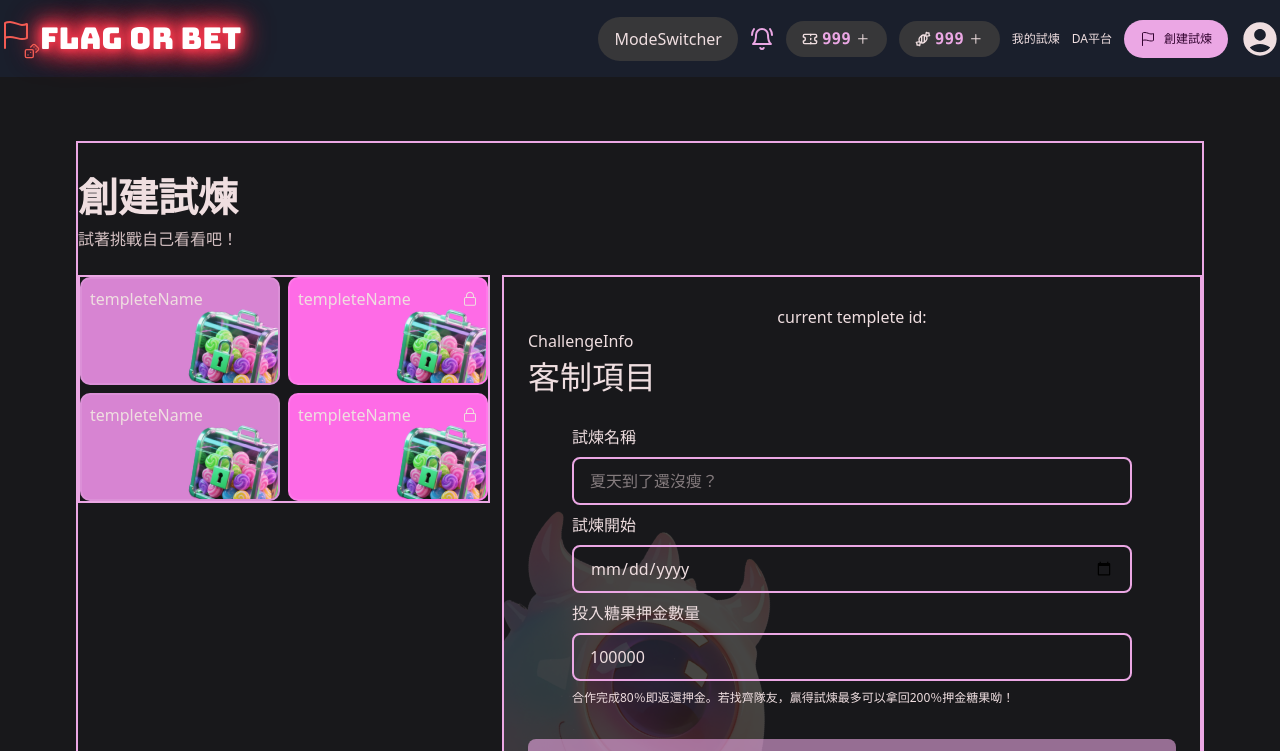
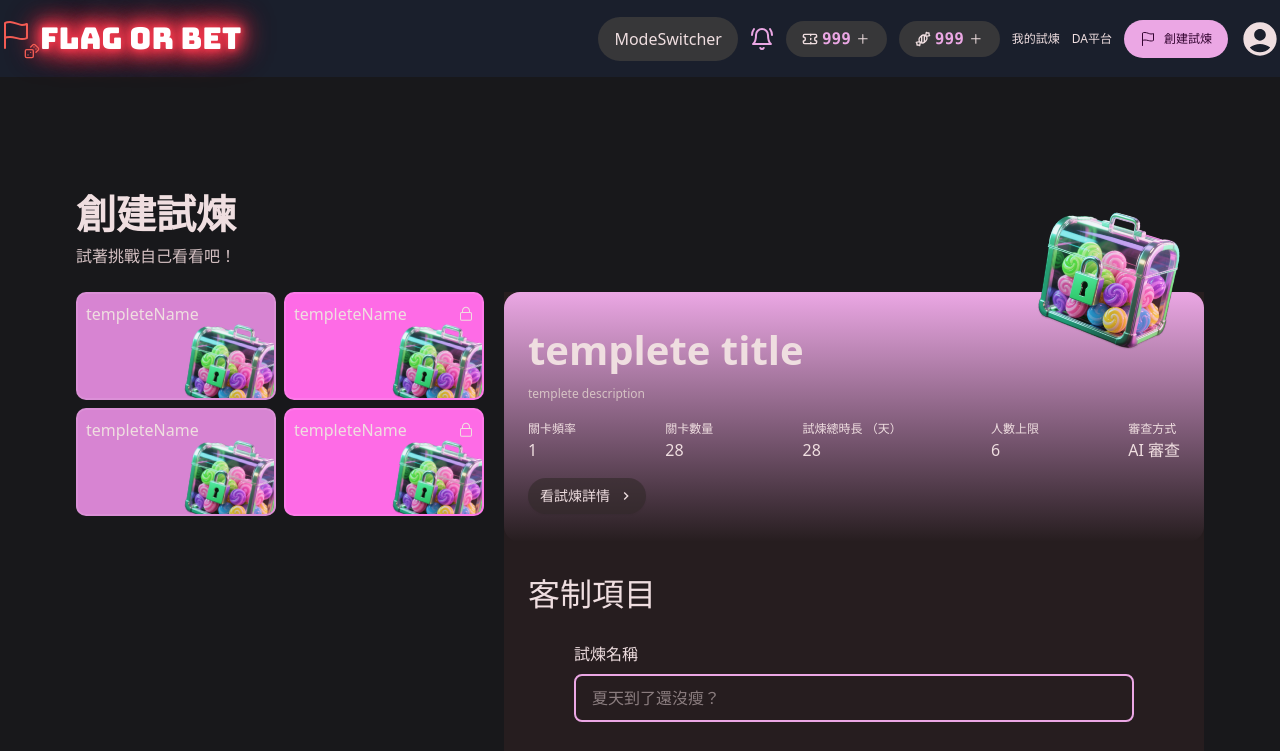
Before and after one commit to TooruTW/GoBetGoal, a React (Vite) app: page /create-trial in a window 1280 px wide. Shown: the top 751 px of the page. Built offline with nearby package versions, Linux system fonts and the light colour scheme.

Commit message:
feat-create-trial-form

```diff
--- a/src/components/pages/CreateTrial/components/ChallengeInfo.tsx
+++ b/src/components/pages/CreateTrial/components/ChallengeInfo.tsx
@@ -1,3 +1,51 @@
+import { MdKeyboardArrowRight } from "react-icons/md";
+import { Button } from "@/components/ui/button";
+
 export default function ChallengeInfo() {
-  return <div>ChallengeInfo</div>;
+  const color = "#eba7e4";
+  const templeteimgurl = "/challengeimg.png";
+  return (
+    <div
+      style={{
+        background: `linear-gradient(to bottom, ${color}, transparent)`,
+      }}
+      className="rounded-2xl px-6 py-7 relative flex flex-col gap-4"
+    >
+      <img src={templeteimgurl} alt="" className="size-35 absolute -top-1/3 right-6 rotate-9" />
+      <div>
+        <h1 className="text-h1 font-bold">templete title </h1>
+        <span className="text-label text-schema-on-surface-variant">
+          templete description
+        </span>
+      </div>
+
+      <ul className="flex justify-between">
+        <li>
+          <p className="text-label">關卡頻率</p> <p className="text-p">1</p>
+        </li>
+        <li>
+          <p className="text-label">關卡數量</p> <p className="text-p">28</p>
+        </li>
+        <li>
+          <p className="text-label">試煉總時長 （天）</p>
+          <p className="text-p"> 28 </p>
+        </li>
+        <li>
+          <p className="text-label">人數上限</p> <p className="text-p">6</p>
+        </li>
+        <li>
+          <p className="text-label">審查方式</p>{" "}
+          <p className="text-p">AI 審查</p>
+        </li>
+      </ul>
+
+      <div className="flex justify-between items-center">
+        <Button variant="createTrialDetail">
+          <span>看試煉詳情 </span>
+          <MdKeyboardArrowRight></MdKeyboardArrowRight>
+        </Button>
+        <div></div>
+      </div>
+    </div>
+  );
 }
--- a/src/components/pages/CreateTrial/components/CreateTrialForm.tsx
+++ b/src/components/pages/CreateTrial/components/CreateTrialForm.tsx
@@ -1,21 +1,15 @@
-import { useParams } from "react-router-dom";
 import ChallengeInfo from "./ChallengeInfo";
-import { monsterDefault } from "@/assets/monster";
 import Form from "./Form";
 
 export default function CreateTrialForm() {
-  const { id } = useParams();
+
   return (
-    <div className="max-w-175 w-full flex flex-col gap-2 border-2 border-schema-primary px-6 py-7 relative overflow-hidden">
-      <img
-        src={monsterDefault}
-        alt="bg-decoration"
-        className=" absolute -bottom-40 -left-25 z-0 w-100 opacity-20 rotate-20"
-      />
+    <div className="max-w-175 w-full flex flex-col gap-2 relative bg-schema-surface-container">
+
       <div className="relative z-10">
-        <p className="text-center">current templete id: {id}</p>
         <ChallengeInfo></ChallengeInfo>
         <Form></Form>
+
       </div>
     </div>
   );
--- a/src/components/pages/CreateTrial/components/Form.tsx
+++ b/src/components/pages/CreateTrial/components/Form.tsx
@@ -1,3 +1,4 @@
+import { monsterDefault } from "@/assets/monster";
 import { useForm } from "react-hook-form";
 
 interface FormData {
@@ -36,11 +37,11 @@ export default function Form() {
   };
 
   return (
-    <div className="flex flex-col gap-6 w-full">
+    <div className="flex flex-col gap-6 w-full px-6 py-7 overflow-hidden relative">
       <h2 className="text-h2">客制項目</h2>
       <form
         onSubmit={handleSubmit(onSubmit)}
-        className="flex flex-col items-center gap-2 w-full"
+        className="flex flex-col items-center gap-9 w-full"
       >
         {/* 試煉名稱 */}
         <label
@@ -130,6 +131,11 @@ export default function Form() {
           {isSubmitting ? "創建中..." : "創建試煉"}
         </button>
       </form>
+      <img
+        src={monsterDefault}
+        alt="bg-decoration"
+        className=" absolute -bottom-40 -left-25 z-0 w-100 opacity-20 rotate-20"
+      />
     </div>
   );
 }
--- a/src/components/pages/CreateTrial/components/TempleteList.tsx
+++ b/src/components/pages/CreateTrial/components/TempleteList.tsx
@@ -50,7 +50,7 @@ export default function TempleteList() {
 
   return (
     <div
-      className=" border-2 border-schema-primary grid gap-2 h-fit"
+      className=" grid gap-2 h-fit"
       style={{ gridTemplateColumns: "repeat(2, 200px)" }}
     >
       {templeteList.map((templete) => (
--- a/src/components/pages/CreateTrial/index.tsx
+++ b/src/components/pages/CreateTrial/index.tsx
@@ -4,8 +4,8 @@ import CreateTrialForm from "./components/CreateTrialForm";
 
 export default function CreateTrial() {
   return (
-    <div className="w-full h-screen flex flex-col justify-center items-center">
-      <div className="w-full max-w-282 border-2 border-schema-primary">
+    <div className="w-full py-20 flex flex-col justify-center items-center">
+      <div className="w-full max-w-282 ">
         <Title></Title>
         <div className="w-full flex justify-between ">
           <TempleteList></TempleteList>
--- a/src/components/ui/button.tsx
+++ b/src/components/ui/button.tsx
@@ -1,8 +1,8 @@
-import * as React from "react"
-import { Slot } from "@radix-ui/react-slot"
-import { cva, type VariantProps } from "class-variance-authority"
+import * as React from "react";
+import { Slot } from "@radix-ui/react-slot";
+import { cva, type VariantProps } from "class-variance-authority";
 
-import { cn } from "@/lib/utils"
+import { cn } from "@/lib/utils";
 
 const buttonVariants = cva(
   "inline-flex items-center justify-center gap-2 whitespace-nowrap rounded-full text-sm font-medium transition-all disabled:pointer-events-none disabled:opacity-50 [&_svg]:pointer-events-none [&_svg:not([class*='size-'])]:size-4 shrink-0 [&_svg]:shrink-0 outline-none focus-visible:border-ring focus-visible:ring-ring/50 focus-visible:ring-[3px] aria-invalid:ring-destructive/20 dark:aria-invalid:ring-destructive/40 aria-invalid:border-destructive",
@@ -22,7 +22,8 @@ const buttonVariants = cva(
         link: "text-primary underline-offset-4 hover:underline",
         trialsJoin:
           "bg-schema-primary text-white shadow-xs hover:bg-schema-primary/90 hover:scale-110 focus-visible:ring-schema-primary/20 dark:focus-visible:ring-schema-primary/40 dark:bg-schema-primary/60 active:scale-105",
-
+        createTrialDetail:
+          "py-1 px-4 bg-schema-surface-container-high text-schema-on-surface shadow-xs hover:bg-schema-surface-container-high/90 hover:scale-110 dark:bg-schema-surface-container-high/60 active:scale-105",
       },
       size: {
         default: "h-9 px-4 py-2 has-[>svg]:px-3",
@@ -36,7 +37,7 @@ const buttonVariants = cva(
       size: "default",
     },
   }
-)
+);
 
 function Button({
   className,
@@ -46,9 +47,9 @@ function Button({
   ...props
 }: React.ComponentProps<"button"> &
   VariantProps<typeof buttonVariants> & {
-    asChild?: boolean
+    asChild?: boolean;
   }) {
-  const Comp = asChild ? Slot : "button"
+  const Comp = asChild ? Slot : "button";
 
   return (
     <Comp
@@ -56,7 +57,7 @@ function Button({
       className={cn(buttonVariants({ variant, size, className }))}
       {...props}
     />
-  )
+  );
 }
 
-export { Button, buttonVariants }
+export { Button, buttonVariants };
--- a/src/styles/index.css
+++ b/src/styles/index.css
@@ -31,6 +31,8 @@
   --color-schema-on-surface: #efdee0;
   --color-schema-on-surface-variant: #d6c2c4;
   --color-schema-container-height: #312829;
+  --color-schema-surface-container: #261D1F;
+  --color-schema-surface-container-high: #312829;
 
   --color-material-theme-white: #ffffff;
 
```
